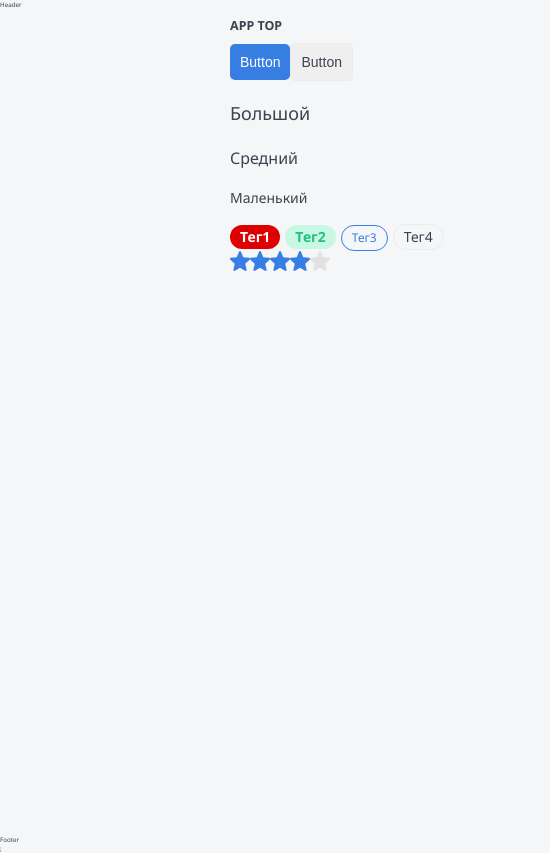
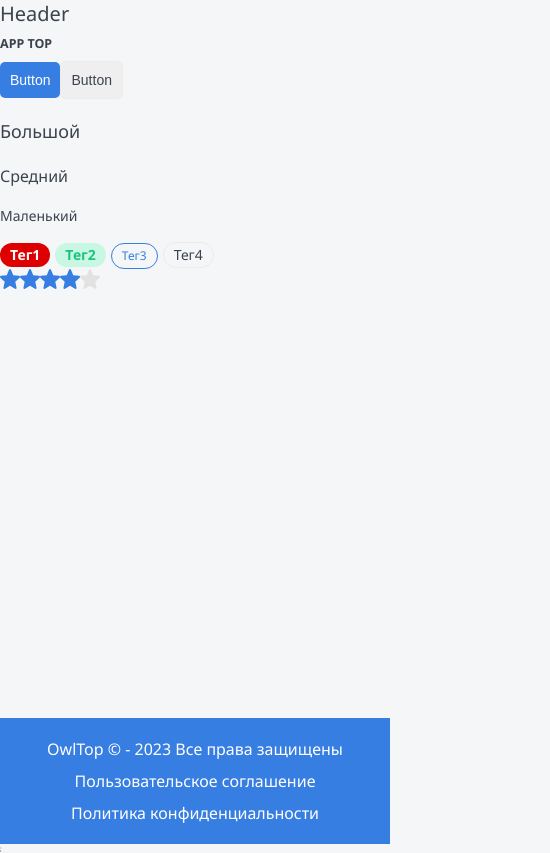
Before and after one commit to dmitrykorochkin/top-app, a Next.js app: page / in a window 390 px wide. Shown: the whole page, 550 px wide, since content can reach past the window. Built offline with nearby package versions, Linux system fonts and the light colour scheme.

Commit message:
add styles

```diff
--- a/layout/Footer/Footer.module.css
+++ b/layout/Footer/Footer.module.css
@@ -0,0 +1,17 @@
+.footer {
+  display: grid;
+  grid-template-columns: 1fr auto auto;
+  gap: 40px;
+  background-color: var(--primary);
+  padding: 20px 30px;
+  font-size: 1.6rem;
+  color: var(--white);
+}
+
+@media (max-width: 768px) {
+  .footer {
+    grid-template-columns: 1fr;
+    gap: 10px;
+    justify-items: center;
+  }
+}
--- a/layout/Footer/Footer.props.ts
+++ b/layout/Footer/Footer.props.ts
@@ -1,3 +1,3 @@
 import { DetailedHTMLProps, HTMLAttributes } from "react";
 
-export interface FooterProps extends DetailedHTMLProps<HTMLAttributes<HTMLDivElement>, HTMLDivElement> {}
+export interface FooterProps extends DetailedHTMLProps<HTMLAttributes<HTMLDivElement>, HTMLDivElement> { }
--- a/layout/Footer/Footer.tsx
+++ b/layout/Footer/Footer.tsx
@@ -1,8 +1,19 @@
 import cn from "classnames";
 import { FooterProps } from "./Footer.props";
 import styles from "./Footer.module.css";
+import { format } from "date-fns";
 
+export const Footer = ({ className, ...props }: FooterProps): JSX.Element => {
+  return (
+    <footer className={cn(className, styles.footer)} {...props}>
+      <div>OwlTop © - {format(new Date(), "yyyy")} Все права защищены</div>
 
-export const Footer = ({ ...props }: FooterProps): JSX.Element => {
-  return <div {...props}>Footer</div>;
+      <a href="#" target="_blank">
+        Пользовательское соглашение
+      </a>
+      <a href="#" target="_blank">
+        Политика конфиденциальности
+      </a>
+    </footer>
+  );
 };
--- a/layout/Layout.module.css
+++ b/layout/Layout.module.css
@@ -1,8 +1,9 @@
 .wrapper {
   display: grid;
-  grid-template-columns: auto 230px minmax(320px, 1200px) auto;  /*слева справа - авто, сайдбар 230px body 320px - 1200px*/
+  grid-template-columns: auto 230px minmax(320px, 1200px) auto; /*слева справа - авто, сайдбар 230px body 320px - 1200px*/
   grid-template-rows: auto 1fr auto;
   min-height: 100vh;
+  gap: 0 30px;
   grid-template-areas:
     ". header header ."
     ". sidebar body ."
@@ -12,22 +13,31 @@
 .header {
   grid-area: header;
   display: none;
+  font-size: 2rem;
 }
 .footer {
   grid-area: footer;
 }
 .sidebar {
   grid-area: sidebar;
+  font-size: 2rem;
 }
 .body {
   grid-area: body;
 }
 
 @media (max-width: 768px) {
+  .wrapper {
+    grid-template-columns: minmax(320px, 1fr);
+    grid-template-areas:
+      "header"
+      "body"
+      "footer";
+  }
+}
 .sidebar {
   display: none;
 }
 .header {
   display: block;
 }
-}
--- a/package.json
+++ b/package.json
@@ -12,6 +12,7 @@
     "@next/font": "13.1.6",
     "@types/react-dom": "18.0.10",
     "classnames": "^2.3.2",
+    "date-fns": "^2.29.3",
     "eslint-config-next": "13.1.6",
     "eslint-plugin-react-hooks": "^4.6.0",
     "next": "13.1.6",
--- a/styles/globals.css
+++ b/styles/globals.css
@@ -10,6 +10,10 @@ body {
   background-color: #f5f6f8;
   font-size: 62.5%;
 }
+html {
+  overflow-y: hidden;
+}
+
 :root {
   --black: #3b434e;
   --white: #ffffff;
@@ -89,19 +93,19 @@ button {
 }
 
 .tag {
-    display: inline-block;
+  display: inline-block;
   box-sizing: border-box;
   margin-right: 5px;
   border-radius: 20px;
 }
 
 .tag--s {
-    padding: 5px 10px;
+  padding: 5px 10px;
   font-size: 1.2rem;
   line-height: 1.4rem;
 }
 .tag--m {
-    padding: 5px 10px;
+  padding: 5px 10px;
   font-size: 1.4rem;
   line-height: 1.4rem;
 }
```
Also changed, not shown: layout/Layout.tsx (+4 -4 lines), 1 other file (tests, documents, lock files or other folders). Lines whose indentation alone changed are shown as unchanged.
